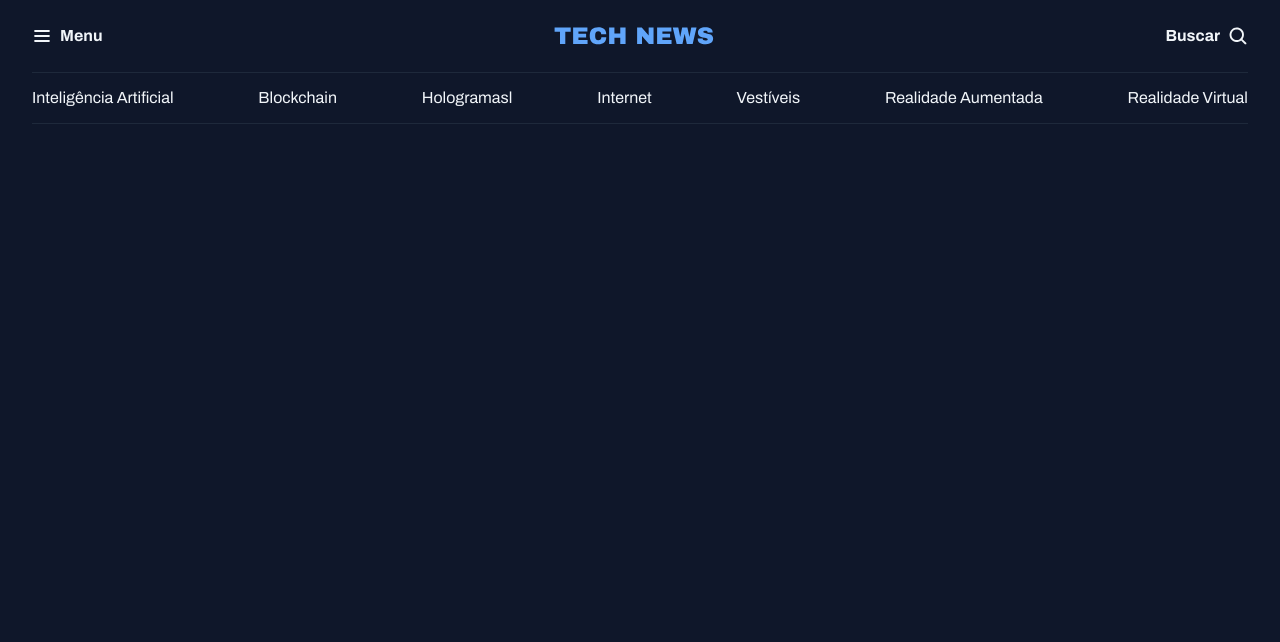
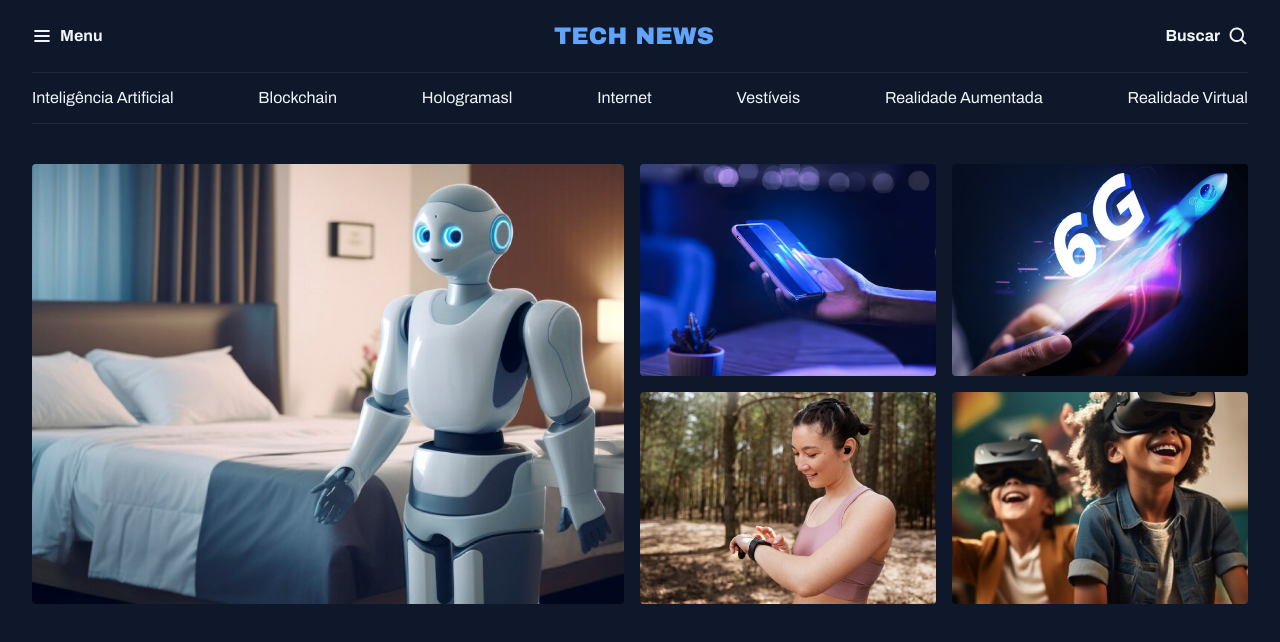
Before and after one commit to DiogoKasteller/News-Portal, a plain HTML site: page index.html in a window 1280 px wide. Drawn offline with Linux system fonts and the light colour scheme.

Commit message:
structuring "featured" section

```diff
--- a/index.html
+++ b/index.html
@@ -44,5 +44,28 @@
         <a href="#">Realidade Virtual</a>
       </nav>
     </header>
+
+    <main class="container grid">
+      <section id="featured" class="grid grid-flow-col gap-16">
+        <div>
+          <img src="assets/images/Image 01.png" alt="" />
+        </div>
+
+        <div class="grid grid-cols-2 gap-16">
+          <div>
+            <img src="assets/images/Image 02.png" alt="" />
+          </div>
+          <div>
+            <img src="assets/images/Image 03.png" alt="" />
+          </div>
+          <div>
+            <img src="assets/images/Image 04.png" alt="" />
+          </div>
+          <div>
+            <img src="assets/images/Image 05.png" alt="" />
+          </div>
+        </div>
+      </section>
+    </main>
   </body>
 </html>
--- a/styles/global.css
+++ b/styles/global.css
@@ -47,17 +47,16 @@
   font: inherit;
 }
 
+img {
+  max-width: 100%;
+}
+
 .container {
   max-width: 128rem;
   padding-inline: 3.2rem;
   margin-inline: auto;
 }
 
-/* utility first */
-.grid {
-  display: grid;
+main {
+  margin-top: 4rem;
 }
-
-.grid-flow-col {
-  grid-auto-flow: column;
-}
--- a/styles/index.css
+++ b/styles/index.css
@@ -1,2 +1,4 @@
 @import url(global.css);
+@import url(utility.css);
 @import url(header.css);
+@import url(sections.css);
--- /dev/null
+++ b/styles/sections.css
@@ -0,0 +1,7 @@
+#featured {
+  img {
+    height: 100%;
+    object-fit: cover;
+    border-radius: 0.4rem;
+  }
+}
--- /dev/null
+++ b/styles/utility.css
@@ -0,0 +1,16 @@
+/* utility first */
+.grid {
+  display: grid;
+}
+
+.grid-flow-col {
+  grid-auto-flow: column;
+}
+
+.grid-cols-2 {
+  grid-template-columns: 1fr 1fr;
+}
+
+.gap-16 {
+  gap: 1.6rem;
+}
```
